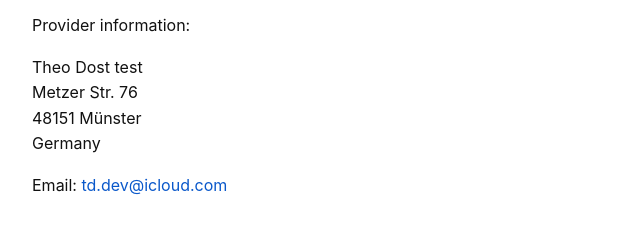
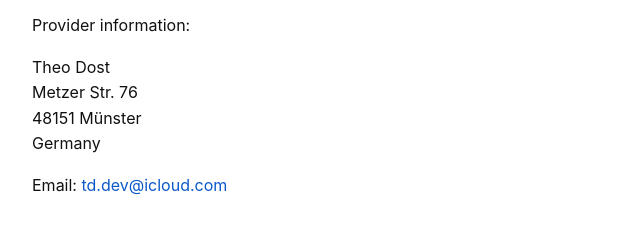
Before and after one commit to tddev-hub/tddev-hub.github.io, a plain HTML site: page privacy/index.html in a window 1280 px wide. Shown: the part 3279-3512 px from the top of the page, 178-818 px from the left. Drawn offline with Linux system fonts and the light colour scheme.

Commit message:
Update index.html

```diff
--- a/privacy/index.html
+++ b/privacy/index.html
@@ -189,7 +189,7 @@
   <h1>Legal Notice</h1>
   <p>Provider information:</p>
   <p>
-    Theo Dost test<br />
+    Theo Dost <br />
     Metzer Str. 76<br />
     48151 Münster<br />
     Germany
```
